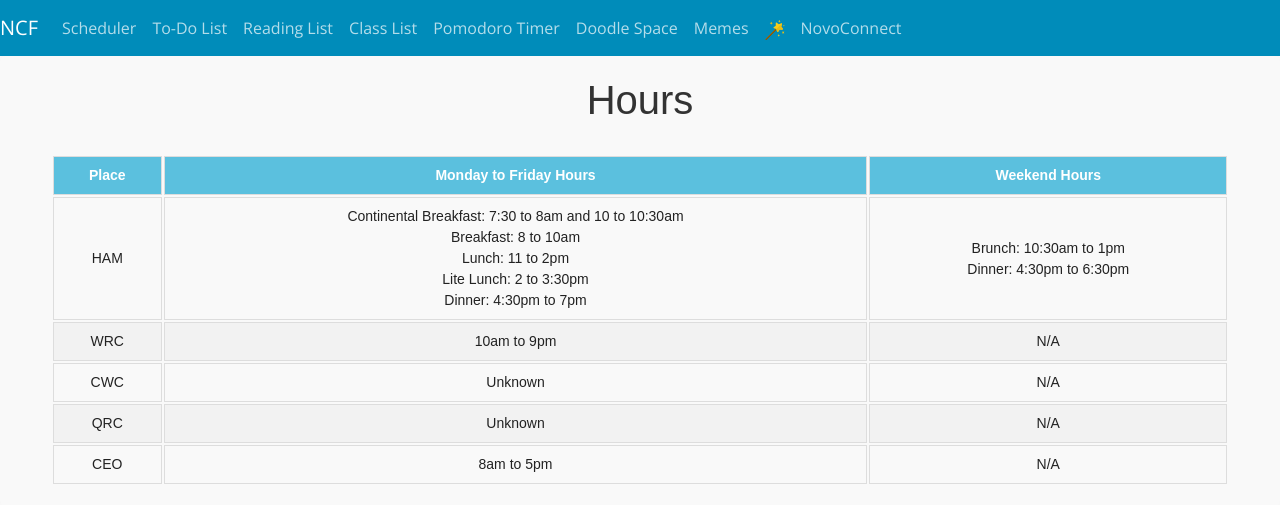
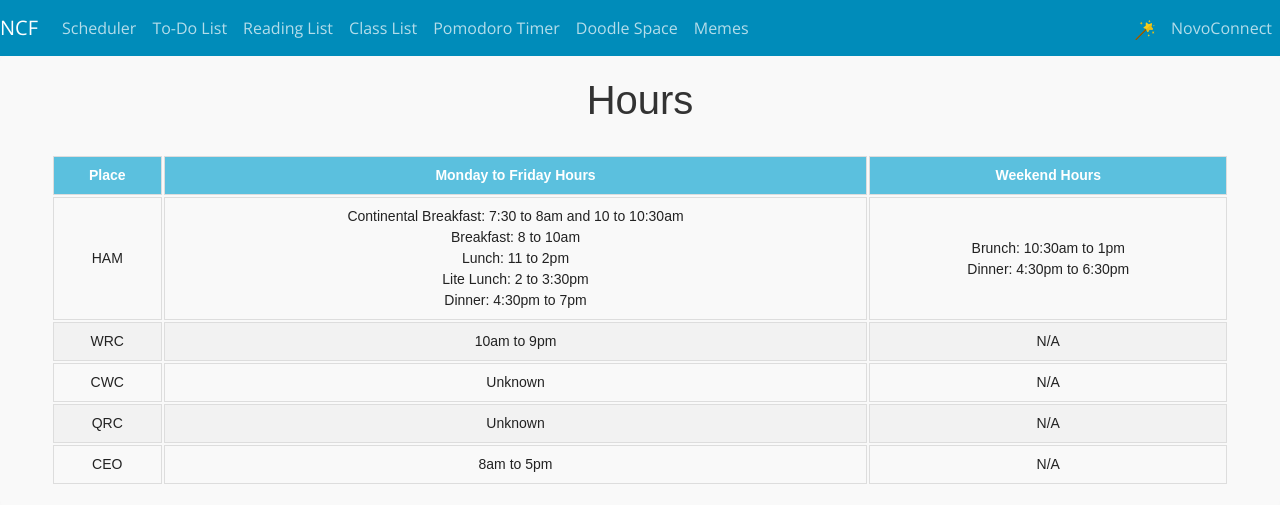
Before and after one commit to Schweem/ColubridLovers_ProjectOne, a Django app: template Project1/main/mainapp/templates/hours.html in a window 1280 px wide. Shown: the top 505 px of the page. Run offline with Django 3.2, Linux system fonts and the light colour scheme; the template is opened without the code that fills it, so the values that code supplies are empty; some libraries are stand-ins or nearby versions.

Commit message:
navbar tweaks, formatting and cites

```diff
--- a/Project1/main/mainapp/templates/base.html
+++ b/Project1/main/mainapp/templates/base.html
@@ -1,3 +1,9 @@
+<!-- https://stackoverflow.com/questions/41513463/bootstrap-align-navbar-items-to-the-right/41513784#41513784 -->
+<!-- THIS THREAD SAVED MY LIFE NOT EVEN BOOTSTRAP EXPLAINS NAVBARS THIS WELL-->
+
+<!-- https://getbootstrap.com/docs/4.0/components/dropdowns/-->
+<!-- https://getbootstrap.com/docs/4.1/components/navbar/ -->
+
 <!DOCTYPE html>
 <html lang="en">
 <head>
@@ -15,6 +21,7 @@
         <button class="navbar-toggler" type="button" data-toggle="collapse" data-target="#navbarNav" aria-controls="navbarNav" aria-expanded="false" aria-label="Toggle navigation">
             <span class="navbar-toggler-icon"></span>
         </button>
+        <!-- left justified items -->
         <div class="collapse navbar-collapse" id="navbarNav">
             <ul class="navbar-nav">
                 <li class="nav-item">
@@ -37,15 +44,23 @@
                 <li class="nav-item">
                     <a class="nav-link" href="{% url 'memes' %}">Memes</a>
                 </li>
-                <li class="nav-item">
+            </ul>
+
+            <!-- Right justified items -->
+            <ul class="navbar-nav ml-auto">
+            </ul>
+            <div class="collapse navbar-collapse justify-content-end" id="navbarNav">
+                <ul class="navbar-nav">
+                    <li class="nav-item">
                     <a class="nav-link" id="magic-wand" href="#">
-                      <img class="magic-wand-icon" style="width: 20px; height: 20px;" src="{% static 'icons/magicwand.svg' %}" alt="Magic Wand">
+                        <img class="magic-wand-icon" style="width: 20px; height: 20px;" src="{% static 'icons/magicwand.svg' %}" alt="Magic Wand">
                     </a>
                 </li>
-                <li class="nav-item">
+                    <li class="nav-item">
                     <a class="nav-link" href="https://novoconnect.ncf.edu/">NovoConnect</a>
                 </li>
-            </ul>
+                </ul>
+                </div>
         </div>
     </nav>
 
--- a/Project1/main/mainapp/templates/memes.html
+++ b/Project1/main/mainapp/templates/memes.html
@@ -3,13 +3,13 @@
 {% load static %}
 
 {% block content %}
-  <div class="container d-flex align-items-center justify-content-center min-vh-100">
+  <div class="container d-flex align-items-center justify-content-center min-vh-80">
     <div class="row">
       <div class="col-md-12 text-center">
         <img src="{% static 'images/'|add:random_image %}" alt="Random meme" class="img-fluid mt-5" style="max-width: 80%; max-height: 70vh;">
       </div>
       <div class="col-md-12 text-center">
-        <button onclick="location.reload()" class="btn btn-primary mt-3">New Meme</button>
+        <button onclick="location.reload()" class="btn btn-primary rounded-pill shadown mb-5 btn-lg mt-4" >Get Inspired!</button>
       </div>
     </div>
   </div>
```
